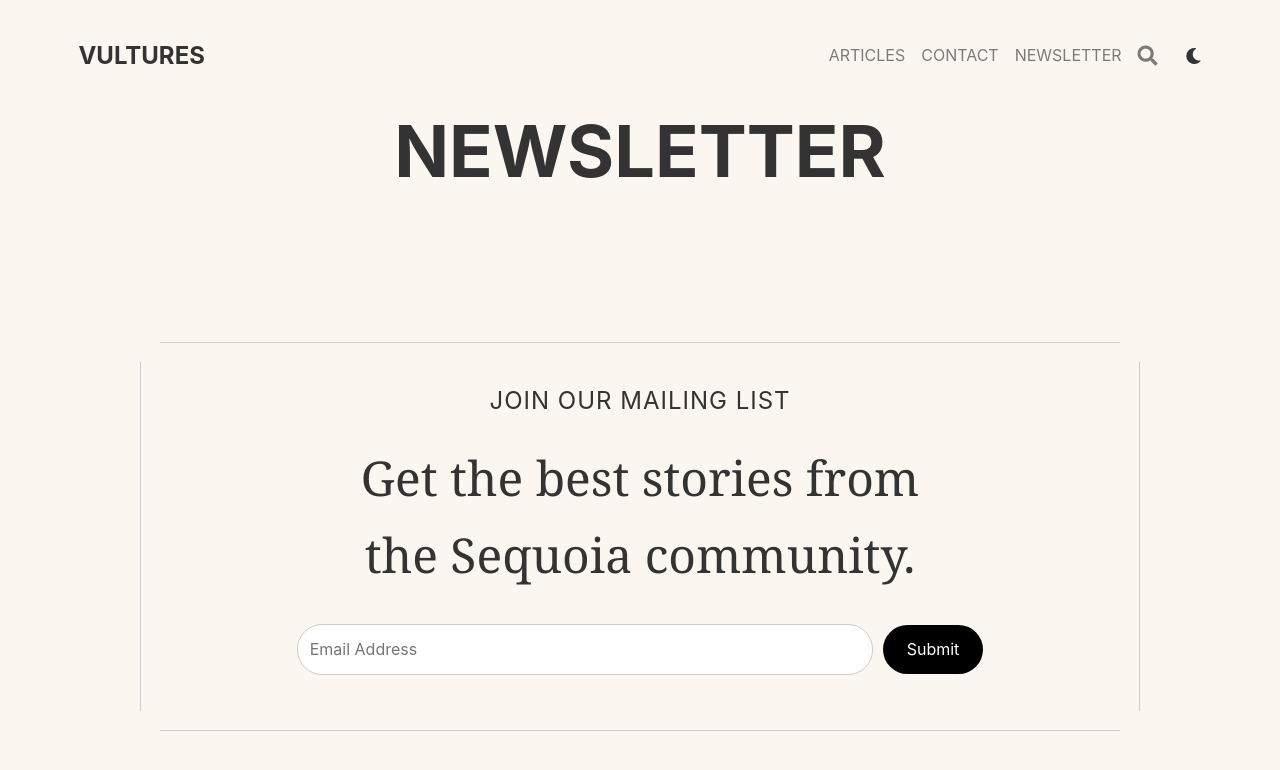
After one commit to vulturescapital/main, a PHP site: page /newsletter.php in a window 1280 px wide. The commit adds this page. Shown: the top 770 px of the page. Run offline with PHP 8.4, Linux system fonts and the light colour scheme.

Commit message:
newsletter page

```diff
--- a/css/body.css
+++ b/css/body.css
@@ -887,3 +887,40 @@ p {
     visibility: visible;
     opacity: 1;
 }
+
+.newsletter-outer {
+    text-align: center;
+}
+.newsletter-title-page {
+    font-family: PitchSans,BlinkMacSystemFont,Segoe UI,Helvetica Neue,Arial,FZLanTingHeiS,sans-serif;
+    font-size: 4.5rem;
+    line-height: .85;
+    text-transform: uppercase;
+    margin-bottom: 10rem;
+}
+.newsletter-container {
+    position: relative;
+    padding: 40px 20px;
+    margin-top: 20px;
+}
+.newsletter-container::before,
+.newsletter-container::after {
+    content: '';
+    position: absolute;
+}
+.newsletter-container::before {
+    top: 20px;
+    bottom: 20px;
+    left: 0;
+    right: 0;
+    border-left: 1px solid #ccc;
+    border-right: 1px solid #ccc;
+}
+.newsletter-container::after {
+    left: 20px;
+    right: 20px;
+    top: 0;
+    bottom: 0;
+    border-top: 1px solid #ccc;
+    border-bottom: 1px solid #ccc;
+}
--- a/header.php
+++ b/header.php
@@ -53,7 +53,7 @@ if (empty($_SESSION['csrf_token'])) {
                             <li class="nav-item"><a href="./logout.php" class="nav-link">Logout</a></li>
                         <?php endif; ?>
                         <li class="nav-item"><a href="./halvorsen.php" class="nav-link">Contact</a></li>
-                        <li class="nav-item"><a href="#" class="nav-link">Newsletter</a></li>
+                        <li class="nav-item"><a href="./newsletter.php" class="nav-link">Newsletter</a></li>
                         <li class="nav-item search-icon">
                             <a href="javascript:void(0);" class="nav-link" id="search-toggle"><i class="fas fa-search"></i></a>
                         </li>
--- /dev/null
+++ b/newsletter.php
@@ -0,0 +1,19 @@
+<?php
+include 'dbconfig.php';
+include 'header.php';
+?>
+<div class="newsletter-outer">
+    <h1 class="newsletter-title-page">NEWSLETTER</h1>
+    <div class="newsletter-container">
+        <div class="newsletter-header">JOIN OUR MAILING LIST</div>
+        <div class="newsletter-title">
+            Get the best stories from<br>
+            the Sequoia community.
+        </div>
+        <form class="newsletter-form" action="add_email_process.php" method="post">
+            <input type="hidden" name="csrf_token" value="<?php echo $_SESSION['csrf_token']; ?>">
+            <input type="email" name="email" placeholder="Email Address" class="newsletter-input" required>
+            <button type="submit" class="newsletter-submit">Submit</button>
+        </form>
+    </div>
+</div>
```
Also changed, not shown: 1 other file.
